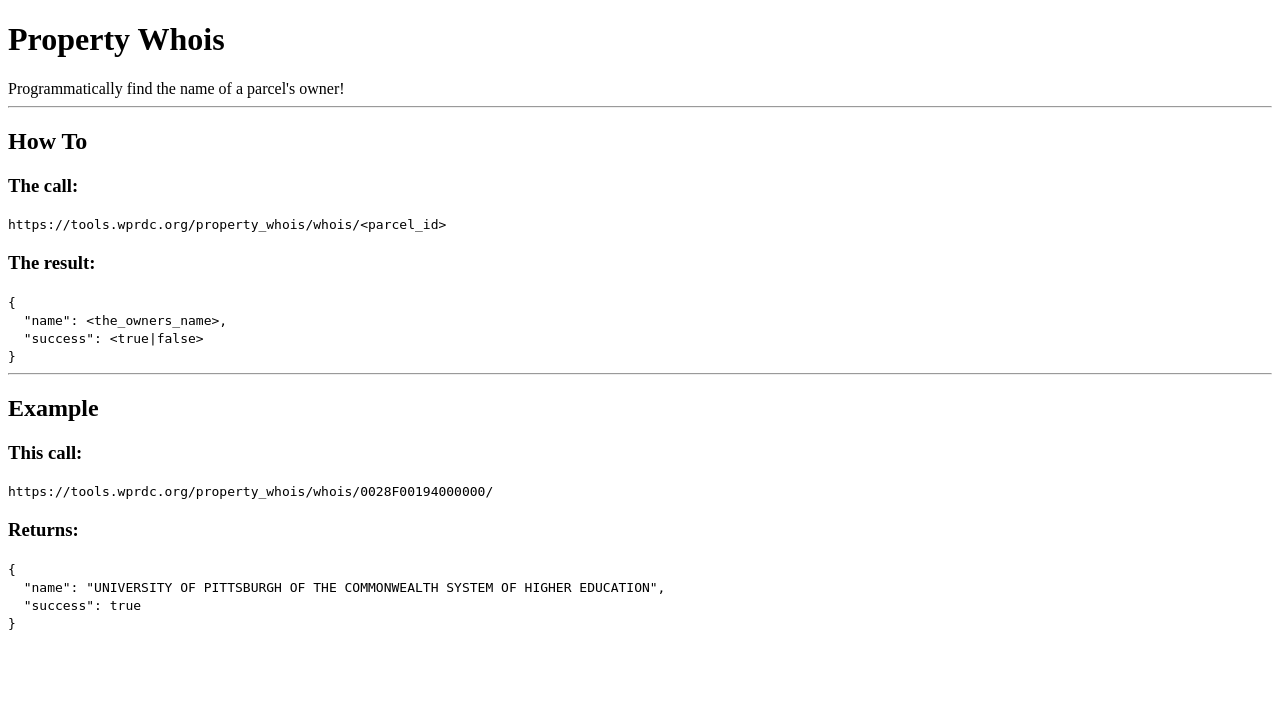
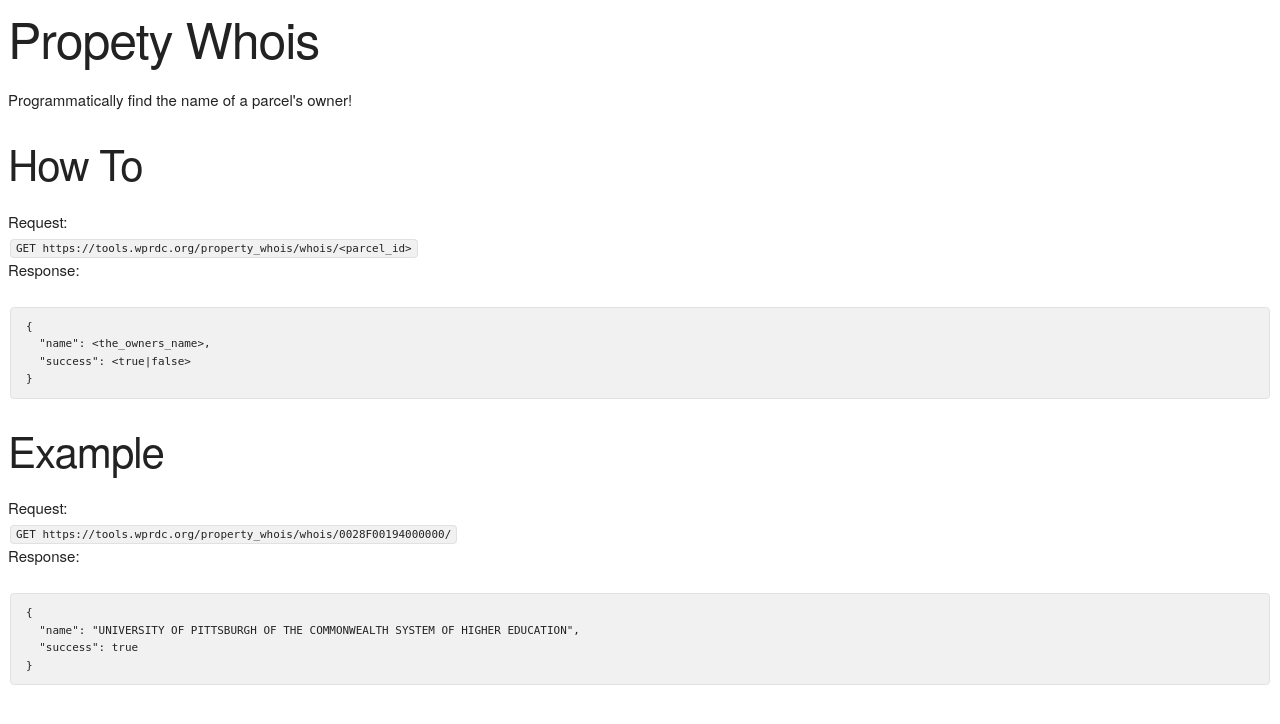
Before and after one commit to WPRDC/property-whois, a Python web app: template templates/property_whois/index.html in a window 1280 px wide. Shown: the top 724 px of the page. Run offline with Jinja, Linux system fonts and the light colour scheme; the template is opened without the code that fills it, so the values that code supplies are empty.

Commit message:
added documentation

```diff
--- a/templates/property_whois/index.html
+++ b/templates/property_whois/index.html
@@ -3,33 +3,39 @@
 <head>
     <meta charset="UTF-8">
     <title>Property Whois</title>
+
+    <link rel="stylesheet" href="https://cdnjs.cloudflare.com/ajax/libs/skeleton/2.0.4/skeleton.css"/>
 </head>
 <body>
-<h1>Property Whois</h1>
-<span>Programmatically find the name of a parcel's owner!</span>
-<hr>
-<h2>How To</h2>
-<h3>The call:</h3>
-<code>https://tools.wprdc.org/property_whois/whois/&lt;parcel_id&gt;</code>
-<h3>The result:</h3>
-<code>
-    { <br>
-    &nbsp;&nbsp;"name": &lt;the_owners_name&gt;, <br>
-    &nbsp;&nbsp;"success": &lt;true|false&gt; <br>
-    } <br>
-</code>
-<hr>
-<h2>Example</h2>
-<h3>This call:</h3>
-<code>https://tools.wprdc.org/property_whois/whois/0028F00194000000/</code>
+<h1 id="propetywhois">Propety Whois</h1>
 
-<h3>Returns:</h3>
-<code>
-    { <br>
-    &nbsp;&nbsp;"name": "UNIVERSITY OF PITTSBURGH OF THE COMMONWEALTH SYSTEM OF HIGHER EDUCATION", <br>
-    &nbsp;&nbsp;"success": true <br>
-    }
-</code>
+<p>Programmatically find the name of a parcel's owner!</p>
 
-</body>
+<h2 id="howto">How To</h2>
+
+<p>Request: <br/>
+    <code>GET https://tools.wprdc.org/property_whois/whois/&lt;parcel_id&gt;</code> <br/>
+    Response: </p>
+
+<pre><code class="json language-json">{
+  "name": &lt;the_owners_name&gt;,
+  "success": &lt;true|false&gt;
+}
+</code></pre>
+
+<p></p>
+
+<h2 id="example">Example</h2>
+
+<p>Request: <br/>
+    <code>GET https://tools.wprdc.org/property_whois/whois/0028F00194000000/</code> <br/>
+    Response: </p>
+
+<pre><code class="json language-json">{
+  "name": "UNIVERSITY OF PITTSBURGH OF THE COMMONWEALTH SYSTEM OF HIGHER EDUCATION",
+  "success": true
+}
+</code></pre>
+
+<p></p></body>
 </html>
--- a/utils.py
+++ b/utils.py
@@ -2,9 +2,10 @@ import requests
 from bs4 import BeautifulSoup
 
 
-URL_TEMPLATE = 'http://www2.county.allegheny.pa.us/RealEstate/GeneralInfo.aspx?ParcelID='
+
 
 def get_owner_name(parcel_id):
+    URL_TEMPLATE = 'http://www2.county.allegheny.pa.us/RealEstate/GeneralInfo.aspx?ParcelID='
     print(parcel_id)
     owner_name = ''
     r = requests.get(URL_TEMPLATE+parcel_id);
```
